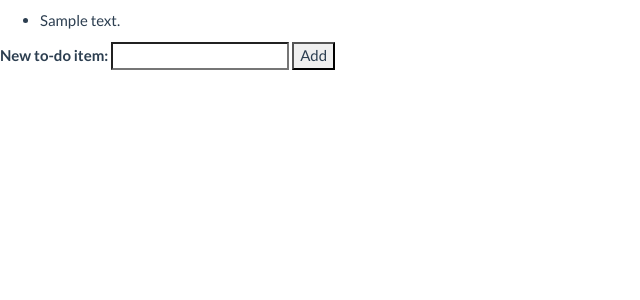
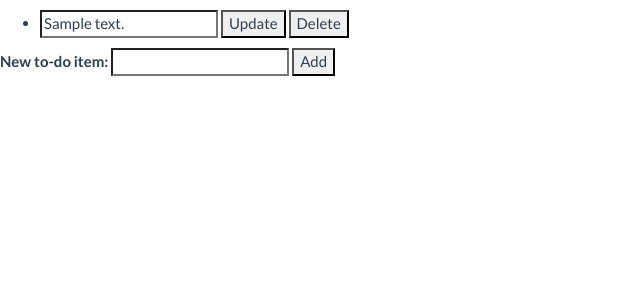
Before and after one commit to imbryan/to-do, a Flask app: page / in a window 1280 px wide. Shown: the part 114-414 px from the top of the page, without its empty margins (0-640 px from the left). Run offline with Flask 2, Linux system fonts and the light colour scheme; the visitor is signed in with stand-in values (Sample User, id 1); tables that the repository leaves empty hold one stand-in row (values such as "Sample post"); some libraries are stand-ins or nearby versions.

Commit message:
implemented todo delete and update

```diff
--- a/app.py
+++ b/app.py
@@ -2,6 +2,7 @@ from flask import Flask, redirect, url_for, render_template, request, session, g
 from models import db, User, ToDO
 from decouple import config
 from auth import bp as auth_bp
+from werkzeug.exceptions import abort
 
 # Flask
 app = Flask(__name__)
@@ -24,9 +25,11 @@ def index():
         if g.user:
             new_todo_text = request.form['new']
 
-            new_todo = ToDO(text=new_todo_text, user_id=session['user_id'])
-            db.session.add(new_todo)
-            db.session.commit()
+            # if there is text present
+            if new_todo_text:
+                new_todo = ToDO(text=new_todo_text, user_id=session['user_id'])
+                db.session.add(new_todo)
+                db.session.commit()
         # return redirect for all post requests
         return redirect(url_for('index'))
 
@@ -40,6 +43,24 @@ def index():
     return render_template('index.html', todos=todos)
 
 
+@app.route('/<int:id>/change', methods=('POST',))
+def change(id):
+    if request.method == 'POST':
+        todo = ToDO.query.filter_by(id=id).one()
+
+        # You may only change your own todos
+        if todo.user_id is not session['user_id']:
+            abort(403)
+        else:
+            if 'delete' in request.form:
+                ToDO.query.filter_by(id=id).delete()
+            elif 'update' in request.form:
+                todo.text = request.form['todotext']
+            db.session.commit()
+
+    return redirect(url_for('index'))
+
+
 # Authentication Blueprint
 app.register_blueprint(auth_bp)
 
--- a/templates/index.html
+++ b/templates/index.html
@@ -7,9 +7,15 @@
 {% block content %}
     {% if todos %}
         <ul>
+        {% if g.user %}
         {% for todo in todos %}
-            <li>{{ todo.text }}</li>
-        {% endfor %}</ul>
+            <li>
+            <form method="post" action="{{ url_for('change', id=todo.id) }}">
+                <input name="todotext" id="{{ todo.id }}" value="{{ todo.text }}" required>
+                <input type="submit" value="Update" name="update">
+                <input type="submit" value="Delete" name="delete" onclick="return confirm('Confirm deletion?');">
+            </form></li>
+        {% endfor %}{% endif %}</ul>
     {% else %}
         <p>There are no to-do items to show.
             {% if not g.user %}<a href="{{ url_for('auth.login') }}">Login</a>?{% endif %}</p>
```
